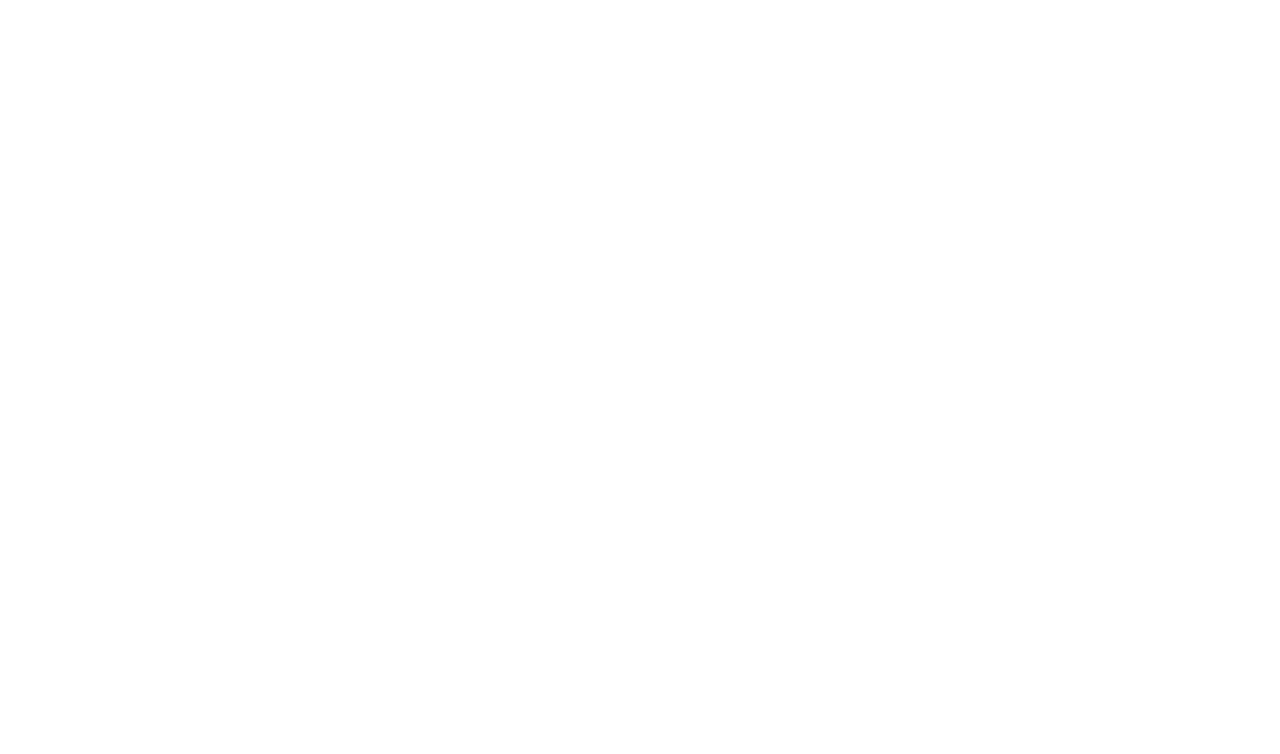
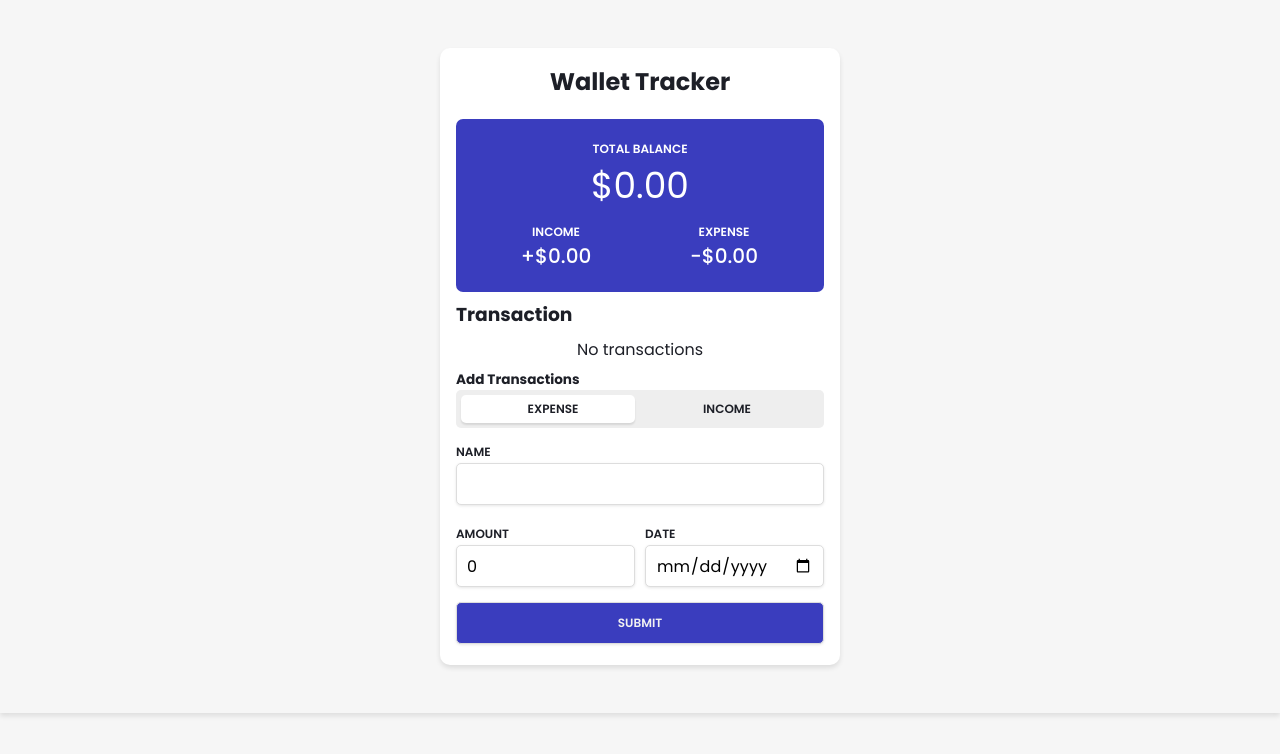
Before and after one commit to TechNishant204/Wallet-Tracker, a plain HTML site: page index.html in a window 1280 px wide. Drawn offline with Linux system fonts and the light colour scheme; a web font is replaced by a local one.

Commit message:
Final commit

```diff
--- a/index.html
+++ b/index.html
@@ -4,11 +4,64 @@
 <head>
     <meta charset="UTF-8">
     <meta name="viewport" content="width=device-width, initial-scale=1.0">
-    <title>Income Expense Tracker</title>
+    <title>Wallet Tracker</title>
+    <link rel="stylesheet" href="style.css">
 </head>
 
 <body>
+    <main>
+        <h1>Wallet Tracker</h1>
+        <header>
+            <div class="balance">
+                <h5>Total Balance</h5>
+                <span id="balance">$0.00</span>
+            </div>
+            <div class="income">
+                <h5>Income</h5>
+                <span id="income">$0.00</span>
+            </div>
+            <div class="expense">
+                <h5>Expense</h5>
+                <span id="expense">$0.00</span>
+            </div>
 
+        </header>
+
+        <section>
+            <h3>Transaction</h3>
+            <ul id="transactionList"></ul>
+            <div id="status"></div>
+        </section>
+        <section>
+            <h5 id="addtrans">Add Transactions</h5>
+            <form id="transactionForm">
+                <div>
+                    <label for="type">
+                        <input type="checkbox" name="type" id="type">
+                        <div class="option">
+                            <span>Expense</span>
+                            <span>Income</span>
+                        </div>
+                    </label>
+                </div>
+                <div>
+                    <label for="name">Name</label>
+                    <input type="text" name="name" required>
+                </div>
+                <div>
+                    <label for="amount">Amount</label>
+                    <input type="number" name="amount" value="0" min="0.1" step="0.1" required />
+                </div>
+                <div>
+                    <label for="date">Date</label>
+                    <input type="date" name="date" required>
+                </div>
+                <button type="submit">Submit</button>
+            </form>
+        </section>
+    </main>
+
+    <script src="script.js"></script>
 </body>
 
 </html>
--- a/script.js
+++ b/script.js
@@ -0,0 +1,94 @@
+const transactions = JSON.parse(localStorage.getItem("transactions")) || [];
+
+const formatter = new Intl.NumberFormat("en-US", {
+  style: "currency",
+  currency: "USD",
+  signDisplay: "always",
+});
+const list = document.getElementById("transactionList");
+const form = document.getElementById("transactionForm");
+const status = document.getElementById("status");
+const balance = document.getElementById("balance");
+const income = document.getElementById("income");
+const expense = document.getElementById("expense");
+
+form.addEventListener("submit", addTransaction);
+
+function updateTotal() {
+  const incomeTotal = transactions
+    .filter((trx) => trx.type === "income")
+    .reduce((total, trx) => total + trx.amount, 0);
+  const expenseTotal = transactions
+    .filter((trx) => trx.type === "expense")
+    .reduce((total, trx) => total + trx.amount, 0);
+
+  const balanceTotal = incomeTotal - expenseTotal;
+  balance.textContent = formatter.format(balanceTotal).substring(1);
+  expense.textContent = formatter.format(expenseTotal * -1);
+  income.textContent = formatter.format(incomeTotal);
+}
+function renderList() {
+  list.innerHTML = "";
+  if (transactions.length === 0) {
+    status.textContent = "No transactions";
+    return;
+  }
+
+  transactions.forEach(({ id, name, amount, date, type }) => {
+    const sign = "income" === type ? 1 : -1;
+    const li = document.createElement("li");
+
+    li.innerHTML = `
+    <div class="name">
+        <h4>${name}</h4>
+        <p>${new Date(date).toLocaleDateString()}</p>
+    </div>
+    <div class="amount ${type}">
+        <span>${formatter.format(amount * sign)}</span>
+    </div>
+
+    <div class="action">
+        <svg xmlns="http://www.w3.org/2000/svg" fill="none" viewBox="0 0 24 24" strokeWidth={1.5} stroke="currentColor" onclick="deleteTransaction(${id})">
+            <path strokeLinecap="round" strokeLinejoin="round" d="m9.75 9.75 4.5 4.5m0-4.5-4.5 4.5M21 12a9 9 0 1 1-18 0 9 9 0 0 1 18 0Z" />
+        </svg>
+
+    </div>
+    `;
+
+    list.appendChild(li);
+  });
+}
+
+renderList();
+updateTotal();
+saveTransactions();
+
+function deleteTransaction(id) {
+  const index = transactions.findIndex((trx) => trx.id === id);
+  transactions.splice(index, 1);
+  updateTotal();
+  renderList();
+  saveTransactions();
+}
+
+function addTransaction(e) {
+  e.preventDefault();
+  const formData = new FormData(this); //here this is the submitted form data
+  transactions.push({
+    id: transactions.length + 1,
+    name: formData.get("name"),
+    amount: parseFloat(formData.get("amount")),
+    date: new Date(formData.get("date")),
+    type: "on" === formData.get("type") ? "income" : "expense",
+  });
+  this.reset();
+
+  updateTotal();
+  saveTransactions();
+  renderList();
+}
+
+function saveTransactions() {
+  transactions.sort((a, b) => new Date(b.date) - new Date(a.date));
+  localStorage.setItem("transactions", JSON.stringify(transactions));
+}
--- a/style.css
+++ b/style.css
@@ -0,0 +1,245 @@
+@import url('https://fonts.googleapis.com/css2?family=Exo+2:ital,wght@0,100..900;1,100..900&family=Ga+Maamli&family=Orbitron:wght@400..900&family=Playwrite+NL+Guides&family=Playwrite+US+Trad+Guides&family=Poetsen+One&family=Poppins:ital,wght@0,100;0,200;0,300;0,400;0,500;0,600;0,700;0,800;0,900;1,100;1,200;1,300;1,400;1,500;1,600;1,700;1,800;1,900&family=Roboto:ital,wght@0,100;0,300;0,400;0,500;0,700;0,900;1,100;1,300;1,400;1,500;1,700;1,900&family=Space+Grotesk:wght@300..700&display=swap');
+
+* {
+    margin: 0;
+    padding: 0;
+    box-sizing: border-box;
+}
+
+:root {
+    --bg-color: #f6f6f6;
+    --text-color: #1d1f27;
+    --main-color: #3a3dbe;
+}
+
+body {
+    font-family: 'Poppins', sans-serif;
+    background-color: var(--bg-color);
+    color: var(--text-color);
+    display: flex;
+    flex-direction: column;
+    align-items: center;
+    justify-content: center;
+    height: 100vh auto;
+    margin: 0;
+    padding: 2rem;
+    box-shadow: 0 3px 5px rgba(0, 0, 0, 0.1);
+}
+
+h1 {
+    text-align: center;
+    font-size: 1.5em;
+    padding-bottom: 20px;
+}
+
+h3,
+header,
+ul {
+    margin-bottom: 0.5rem;
+}
+
+main {
+    max-width: 400px;
+    margin: 1rem auto;
+    background-color: #fff;
+    padding: 1rem;
+    border-radius: 10px;
+    box-shadow: 0 3px 5px rgba(0, 0, 0, 0.1);
+}
+
+header {
+    color: #fff;
+    text-align: center;
+    border-radius: 7px;
+    padding: 1rem;
+    display: flex;
+    flex-wrap: wrap;
+    background-color: var(--main-color);
+}
+
+header div {
+    padding: 5px;
+}
+
+header div:first-child {
+    flex-basis: 100%;
+    font-size: 2.25rem;
+}
+
+header div:nth-child(n+2) {
+    flex-basis: 50%;
+    font-size: 1.25rem;
+    font-weight: 500;
+}
+
+header h5 {
+    font-size: 0.75rem;
+    font-weight: 600;
+    text-transform: uppercase;
+}
+
+h5#addtrans {
+    font-size: 0.85rem;
+}
+
+form {
+    display: flex;
+    flex-wrap: wrap;
+    gap: 10px;
+}
+
+form input:not(#type),
+form button {
+    width: 100%;
+    padding: 10px;
+    border-radius: 5px;
+    margin-bottom: 5px;
+    height: 42px;
+    font-family: 'Poppins', sans-serif;
+    box-shadow: 0 1px 3px rgba(0, 0, 0, 0.1);
+    border: 1px solid #ddd;
+    font-size: 1rem;
+}
+
+form div:nth-child(-n + 2) {
+    flex-basis: 100%;
+}
+
+form div:nth-child(n + 3) {
+    flex-basis: calc(50% - 5px);
+}
+
+input#type {
+    appearance: none;
+    position: absolute;
+}
+
+.option {
+    display: flex;
+    align-items: center;
+    justify-content: center;
+    padding: 10px;
+    background: #eee;
+    border-radius: 5px;
+    position: relative;
+
+}
+
+.option::before {
+    content: '';
+    position: absolute;
+    top: 5px;
+    left: 0;
+    background-color: #fff;
+    height: calc(100% - 10px);
+    width: calc(50% - 10px);
+    transform: translateX(5px);
+    border-radius: inherit;
+    box-shadow: 0px 2px 2px rgba(0, 0, 0, 0.1);
+    transition: all 200ms;
+}
+
+input#type:checked~.option::before {
+    left: 50%;
+}
+
+.option span {
+    width: 50%;
+    text-align: center;
+    cursor: pointer;
+    z-index: 2;
+}
+
+
+
+ul {
+    list-style-type: none;
+}
+
+ul li {
+    display: flex;
+    justify-content: space-between;
+    align-items: flex-start;
+    padding: 5px 10px;
+    position: relative;
+}
+
+form button {
+    background-color: var(--main-color);
+    color: #f1f1f1;
+    font-family: 'Poppins', sans-serif;
+    font-size: 0.75rem;
+    text-transform: uppercase;
+    font-weight: 600;
+}
+
+form label {
+    font-size: 0.75rem;
+    font-weight: 600;
+    text-transform: uppercase;
+}
+
+
+
+ul li:hover {
+    background: rgba(0, 0, 0, 0.1);
+    border-radius: 10px;
+}
+
+.name {
+    flex: 1;
+}
+
+.name h4 {
+    font-size: 1rem;
+    font-weight: 600;
+    text-transform: capitalize;
+}
+
+.name p {
+    font-size: 0.8rem;
+    color: #555;
+}
+
+.amount {
+    font-weight: 600;
+    ;
+}
+
+.amount.income {
+    color: yellowgreen;
+}
+
+.amount.expense {
+    color: indianred;
+}
+
+.action {
+    position: absolute;
+    top: 0;
+    right: 0;
+    background-color: #f00;
+    color: #fff;
+    height: 100%;
+    width: 50px;
+    display: grid;
+    place-items: center;
+    transform: scaleX(0);
+    transition: all 300ms;
+    transform-origin: right;
+}
+
+ul li:hover .action {
+    transform: scaleX(1);
+}
+
+.action svg {
+    width: 36px;
+    height: 36px;
+    cursor: pointer;
+}
+
+#status {
+    text-align: center;
+    margin-bottom: 0.5rem;
+}
```
